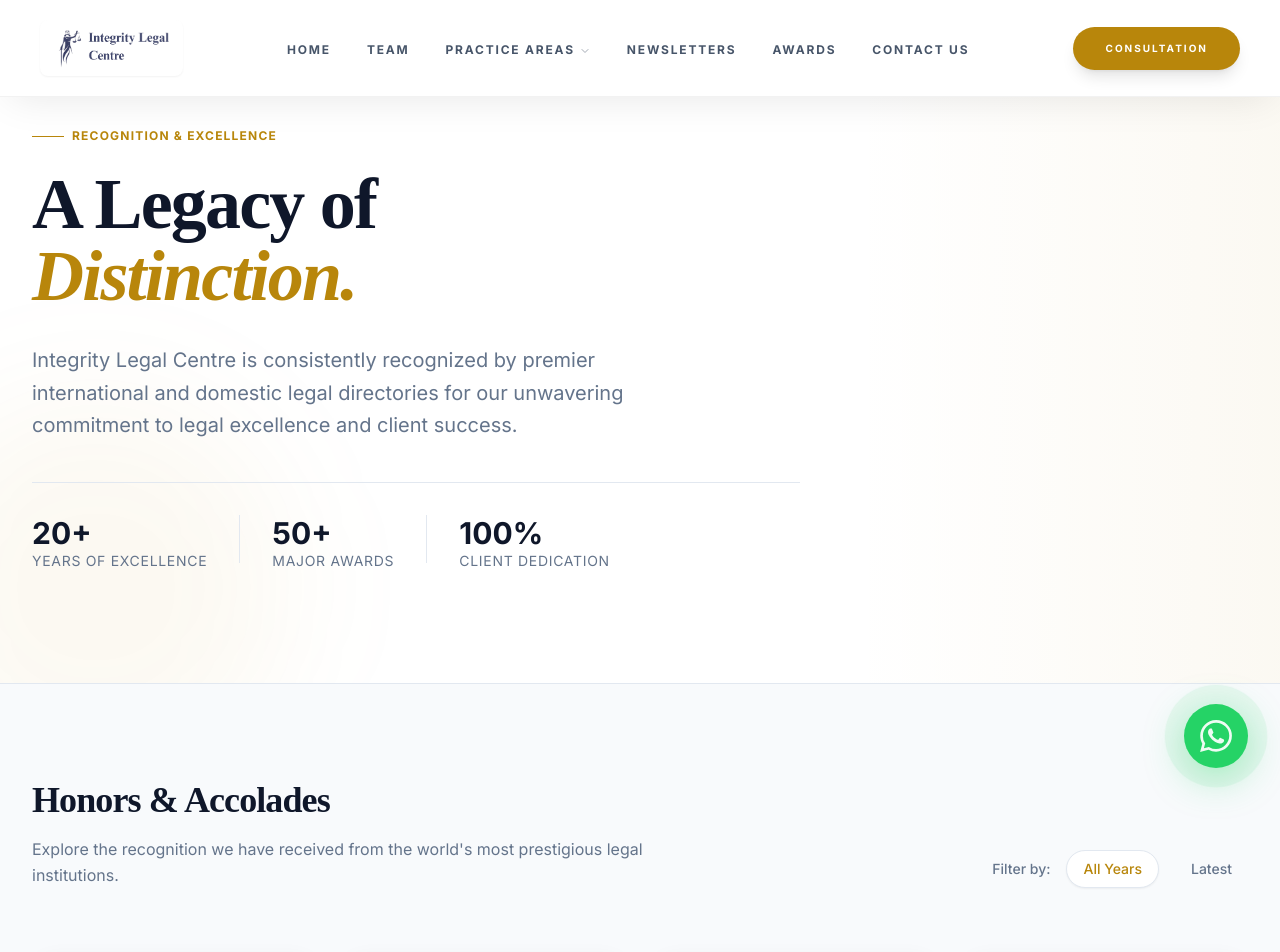
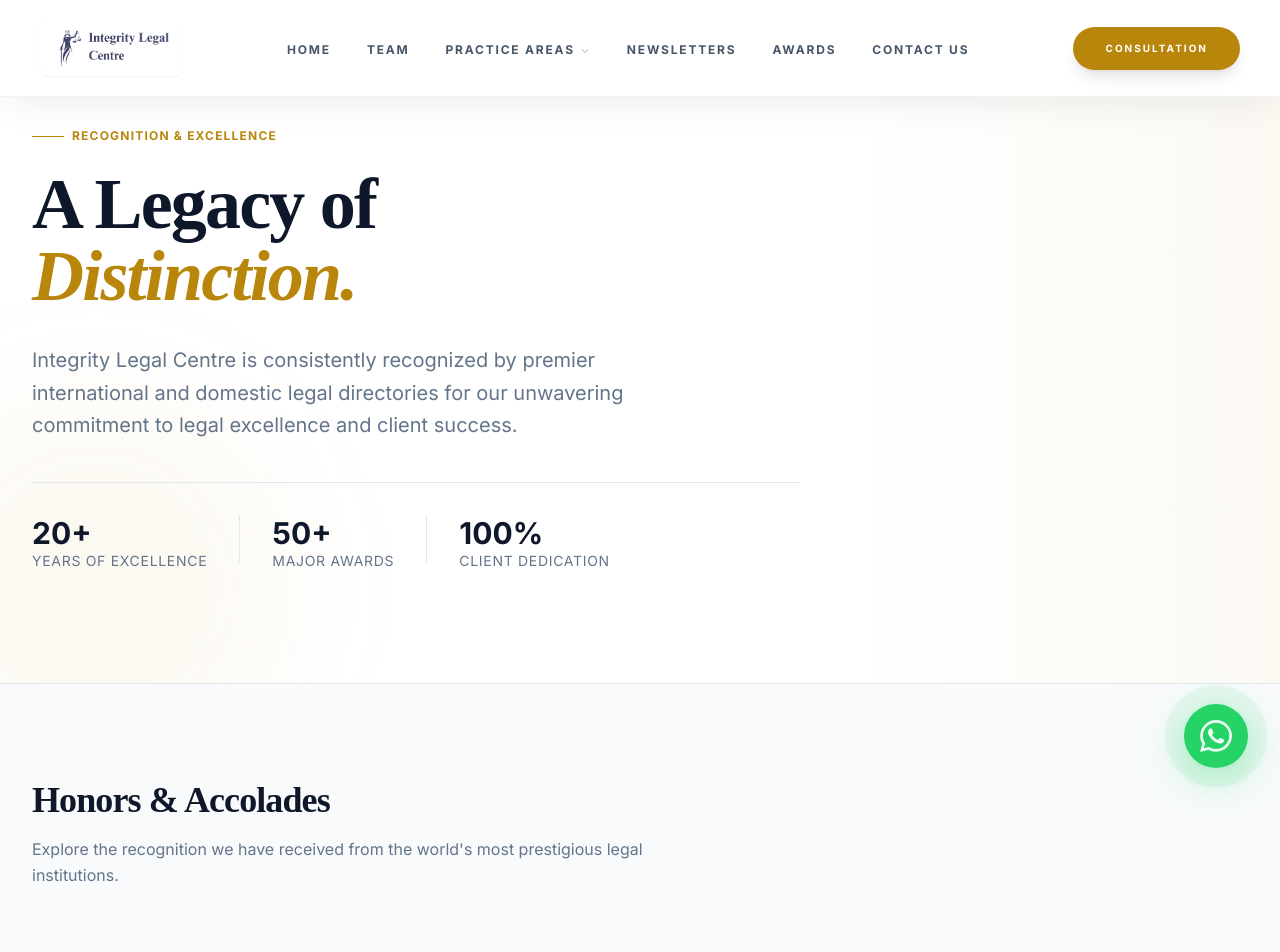
Before and after one commit to airoindia2022/Law-Firm, a React (Vite) app: page /awards in a window 1280 px wide. Shown: the top 952 px of the page. Built offline with nearby package versions, Linux system fonts and the light colour scheme.

Commit message:
feat: add Awards page component to display firm's recognition and accolades.

```diff
--- a/src/pages/Awards.jsx
+++ b/src/pages/Awards.jsx
@@ -82,11 +82,6 @@ const Awards = () => {
                         <div className="max-w-2xl">
                             <h2 className="text-3xl md:text-4xl font-bold font-serif text-text-main mb-4">Honors & Accolades</h2>
                             <p className="text-text-muted">Explore the recognition we have received from the world's most prestigious legal institutions.</p>
-                        </div>
-                        <div className="flex items-center gap-4 text-sm font-medium text-text-muted">
-                            <span>Filter by:</span>
-                            <button className="px-4 py-2 bg-white border border-border rounded-full text-brand shadow-sm">All Years</button>
-                            <button className="px-4 py-2 hover:text-brand transition-colors">Latest</button>
                         </div>
                     </div>
 
```
